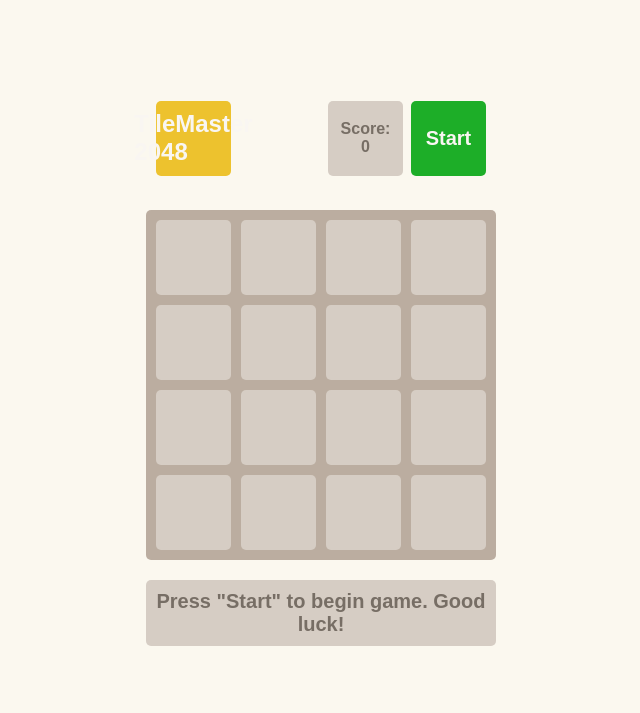
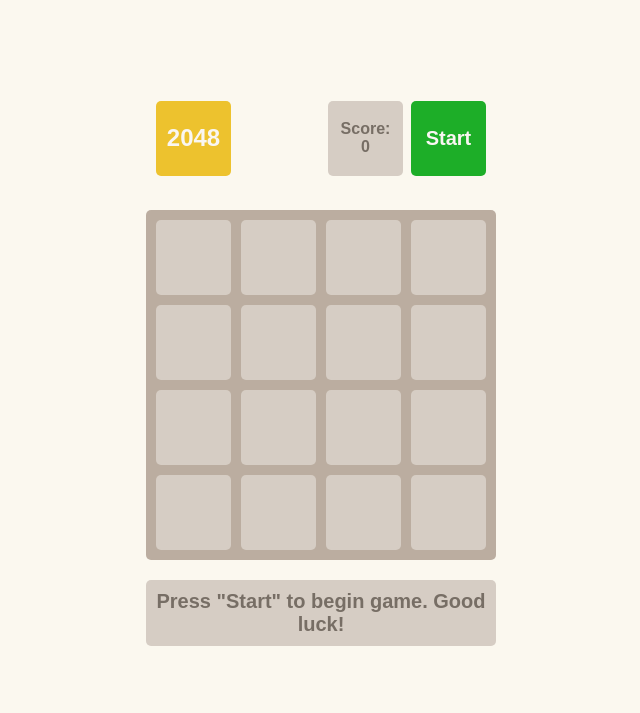
Before and after one commit to no1pain/TileMaster_2048, a website built with Parcel: page src/index.html in a window 1280 px wide. Shown: the whole page, without its empty margins (319-959 px from the left). Built offline with nearby package versions, Linux system fonts and the light colour scheme.

Commit message:
title fix

```diff
--- a/src/index.html
+++ b/src/index.html
@@ -10,7 +10,7 @@
   <body>
     <div class="container">
       <div class="game-header">
-        <h1>TileMaster 2048</h1>
+        <h1>2048</h1>
         <div class="controls">
           <p class="info">
             Score:
```
Also changed, not shown: 1 other file.
